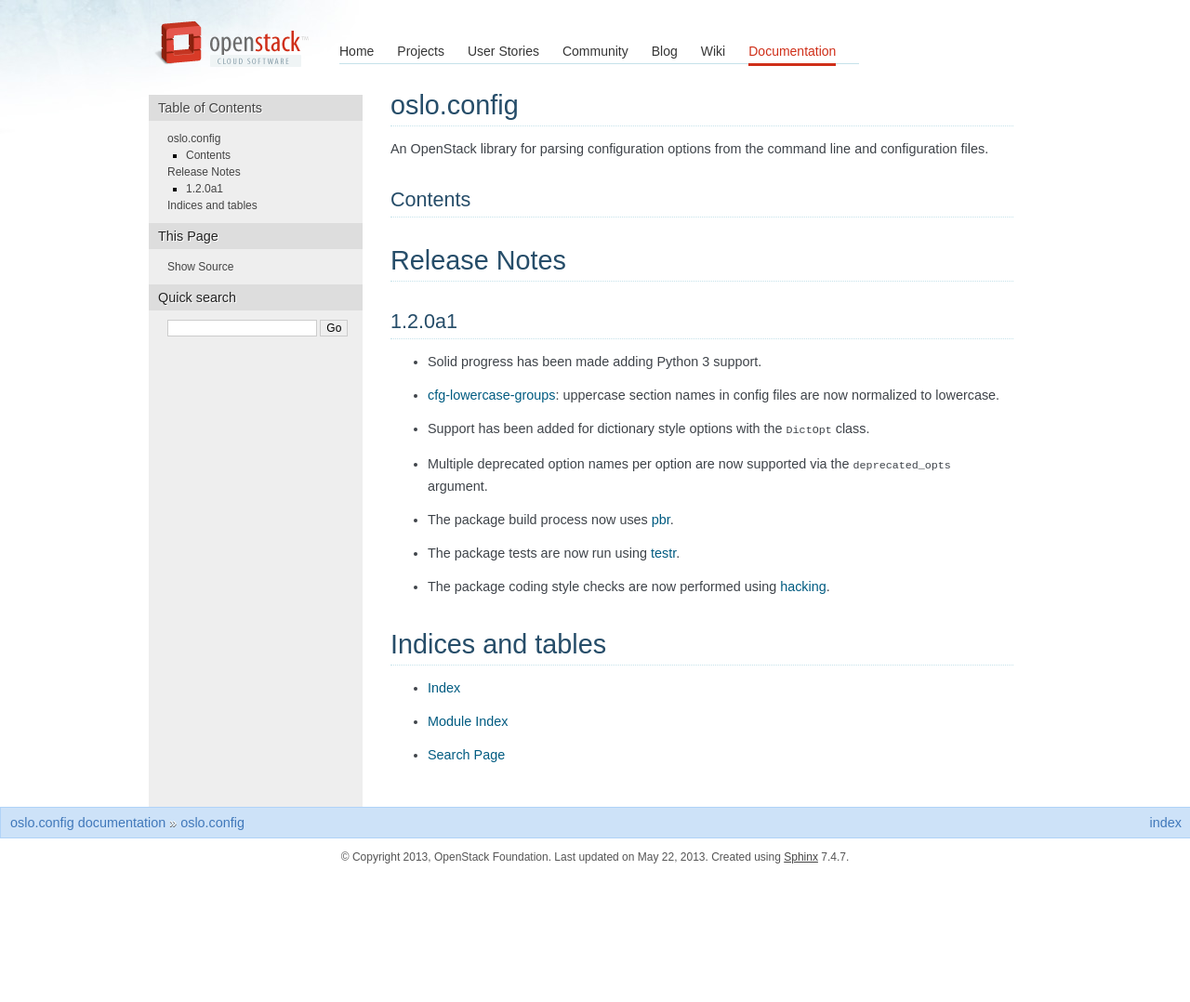
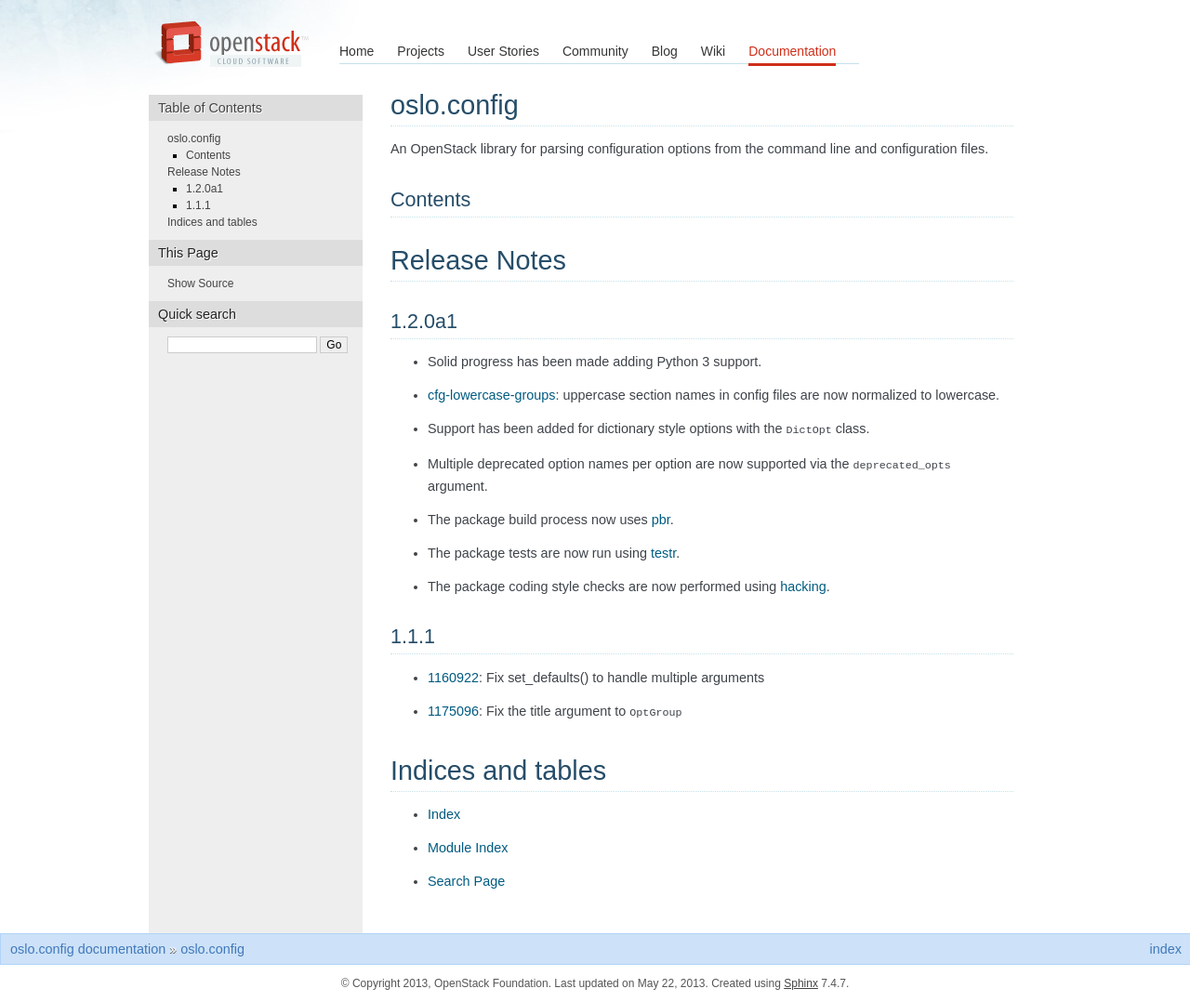
Before and after one commit to openstack/oslo.config, a Sphinx documentation site: the page built from doc/source/index.rst, in a window 1280 px wide. Shown: the whole page at 93% size. Built offline with Sphinx 7.4.7, drawn with Linux system fonts in a browser that asks for light colours; pages that are not in the unit, such as notebooks, are missing from menus; before the commit the page ends 942 px from its top, so only the background shows below that.

Commit message:
Add release notes for 1.1.1
Will be released from stable/grizzly soon. Pushing the release notes
to master so they appear here:

  http://docs.openstack.org/developer/oslo.config/

Change-Id: Ib4389718ee83b997c8b6c8a77dbf82fb0fd98cf3

```diff
--- a/doc/source/index.rst
+++ b/doc/source/index.rst
@@ -31,6 +31,15 @@
 .. _testr: https://wiki.openstack.org/wiki/Testr
 .. _hacking: https://pypi.python.org/pypi/hacking
 
+1.1.1
+-----
+
+* 1160922_: Fix set_defaults() to handle multiple arguments
+* 1175096_: Fix the title argument to ``OptGroup``
+
+.. _1160922: https://bugs.launchpad.net/oslo/+bug/1160922
+.. _1175096: https://bugs.launchpad.net/oslo/+bug/1175096
+
 Indices and tables
 ==================
 
```
